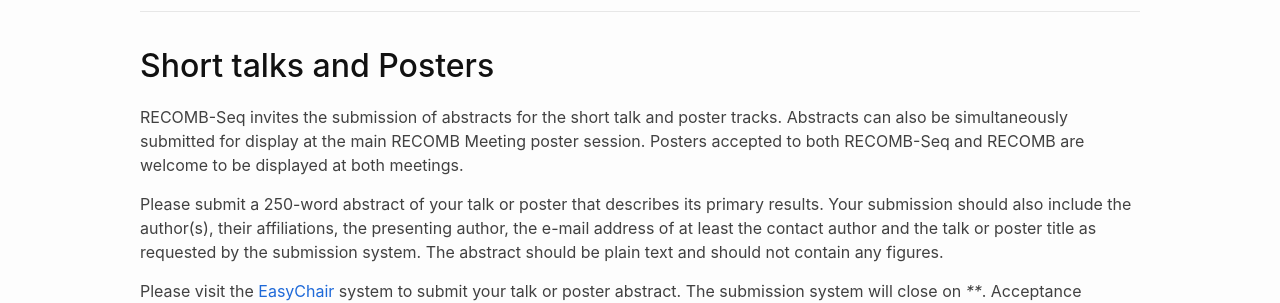
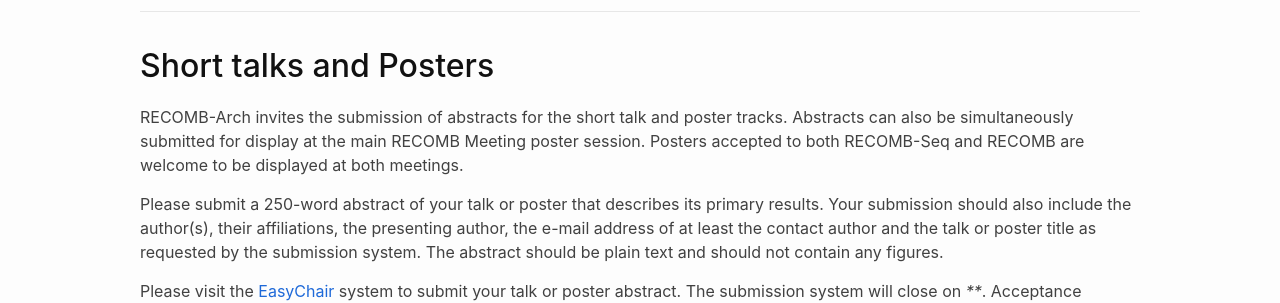
Before and after one commit to RECOMB-Arch/template, a Jekyll site: the page built from call_for_abstracts.md, in a window 1280 px wide. Shown: the part 176-479 px from the top of the page. Built offline with Jekyll 4.4.1, drawn with Linux system fonts in a browser that asks for light colours; nearby versions of some CDN libraries.

Commit message:
Update _config.yml

```diff
--- a/_config.yml
+++ b/_config.yml
@@ -1,7 +1,7 @@
 # Site-wide settings
 # ------------------
 #
-title: RECOMB-Seq
+title: RECOMB-Arch
 year: 2026
 dates: May 24-25, 2026
 iteration: "16th"
@@ -11,8 +11,8 @@ pc_chair2: "Kristoffer Sahlin"
 
 #
 author:
-  name: RECOMB-Seq Conference
-  email: recombseq@gmail.com
+  name: RECOMB-Arch Conference
+  email: recombarch@gmail.com
 #
 # The `>` after `description:` means to ignore line-breaks until next key. If
 #   you wish to omit the line-break after the end of text, use `>-` instead.
@@ -70,16 +70,16 @@ minima:
 social_links:
   - title: Email
     icon: envelope
-    url: "mailto:recombseq@gmail.com"
-  - title: RECOMB-Seq at X
+    url: "mailto:recombarch@gmail.com"
+  - title: RECOMB-Arch at X
     icon: x-twitter
-    url: "https://x.com/RECOMBseq"
-  - title: RECOMB-Seq at BlueSky
+    url: "https://x.com/RECOMBarch"
+  - title: RECOMB-Arch at BlueSky
     icon: bluesky
-    url: "https://bsky.app/profile/recombseq.bsky.social"
-  - title: RECOMB-Seq at LinkedIn
+    url: "https://bsky.app/profile/recombarch.bsky.social"
+  - title: RECOMB-Arch at LinkedIn
     icon: linkedin
-    url: "https://www.linkedin.com/groups/15794046/"
+    url: "https://www.linkedin.com/groups/16421006/"
 #
 #   Hide syndication feed subscription link.
 #     RSS / Atom feed link is always rendered as the last item of social-links
```
